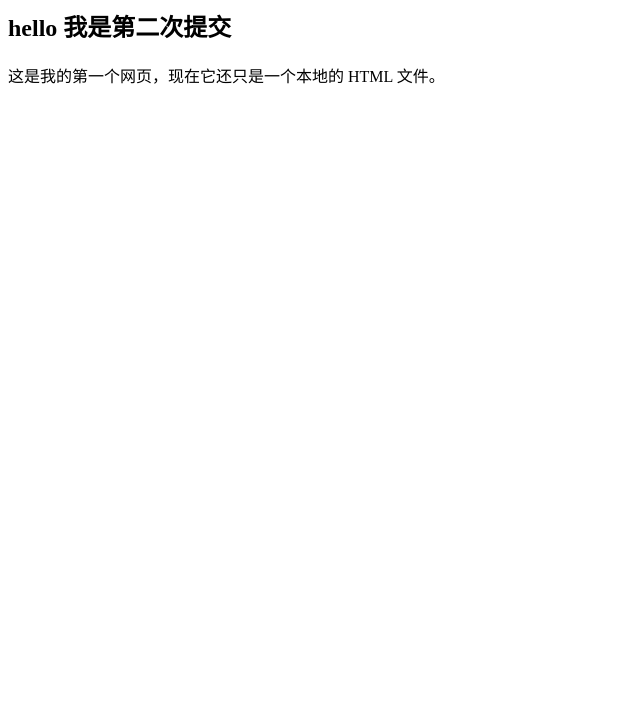
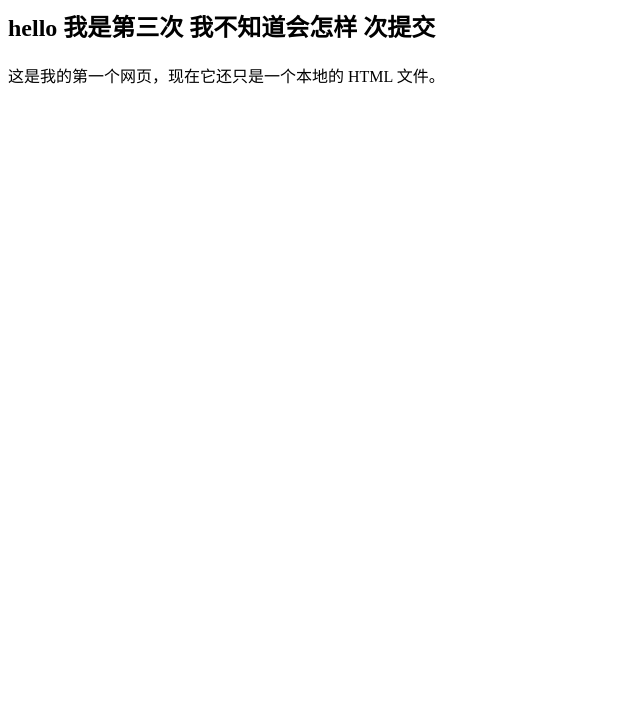
Before and after one commit to Klesas/zero-to-tech, a plain HTML site: page index.html in a window 1280 px wide. Shown: the part 81-800 px from the top of the page, without its empty margins (0-640 px from the left). Drawn offline with Linux system fonts and the light colour scheme.

Commit message:
第三次体检

```diff
--- a/index.html
+++ b/index.html
@@ -7,7 +7,7 @@
   </head>
   <body>
     <h1>你好，互联网</h1>
-    <h2>hello 我是第二次提交</h2>
+    <h2>hello 我是第三次 我不知道会怎样 次提交</h2>
     <p>这是我的第一个网页，现在它还只是一个本地的 HTML 文件。</p>
   </body>
 </html>
```
